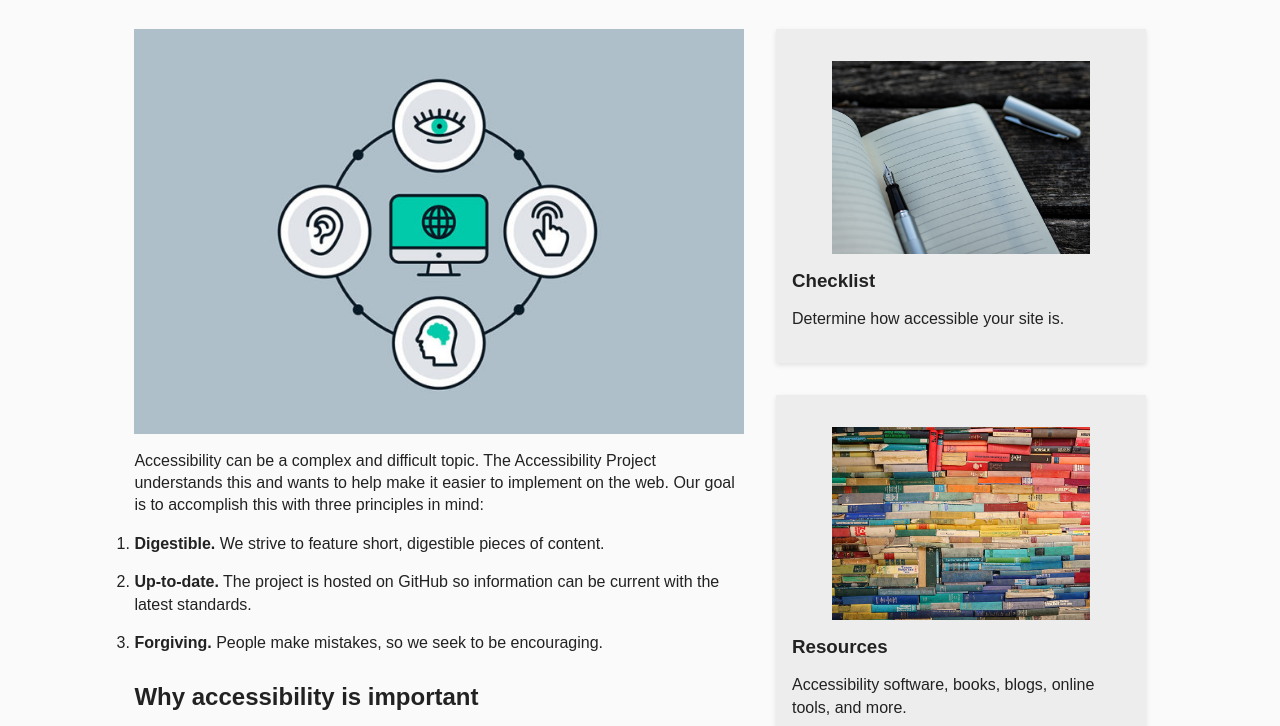
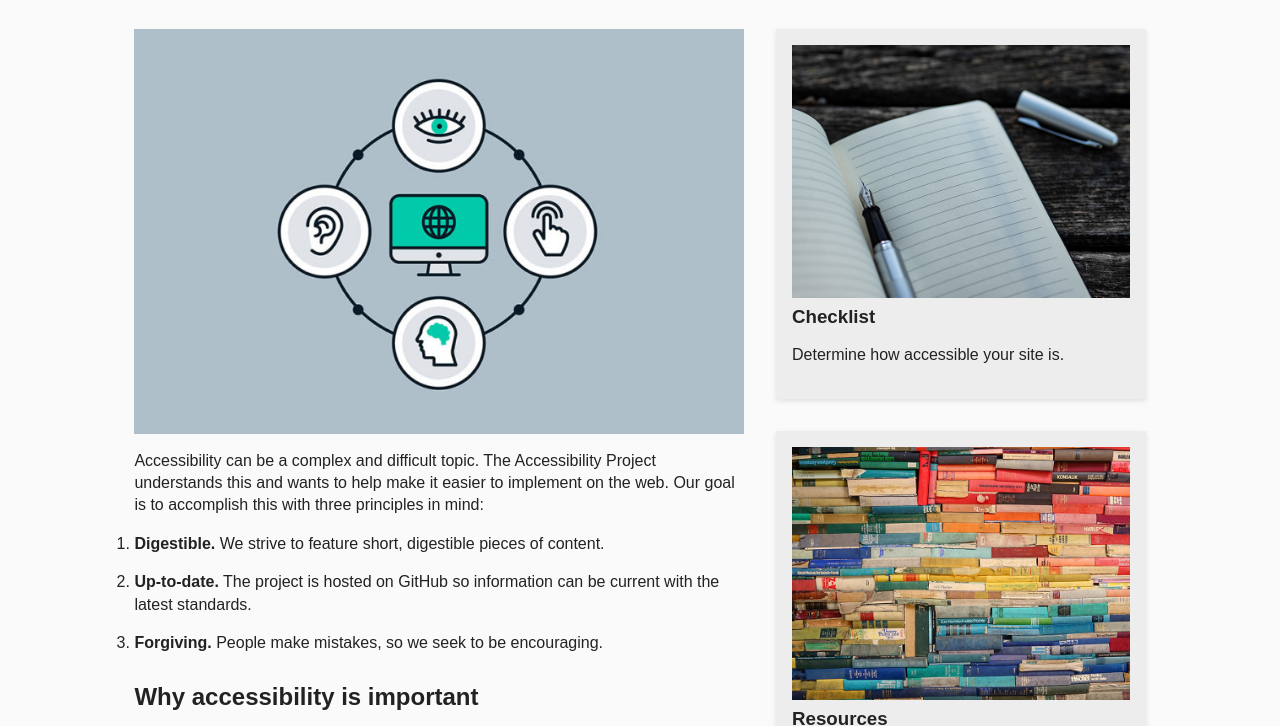
Before and after one commit to navyaavemuri10/navyaavemuri10.github.io, a plain HTML site: page grc339/flexbox-basic-layout/index.html in a window 1280 px wide. Shown: the part 103-829 px from the top of the page. Drawn offline with Linux system fonts and the light colour scheme.

Commit message:
Update flexbox.css

```diff
--- a/grc339/flexbox-basic-layout/flexbox.css
+++ b/grc339/flexbox-basic-layout/flexbox.css
@@ -60,6 +60,13 @@ aside section {
     padding: 1rem;
     text-decoration: none;
 	margin-bottom: 2em;
+}
+
+aside figure {
+	width: 100%;
+	height: auto;
+	margin: 0;
+	padding: 0;
 }
 
 /* Footer styling */
```
